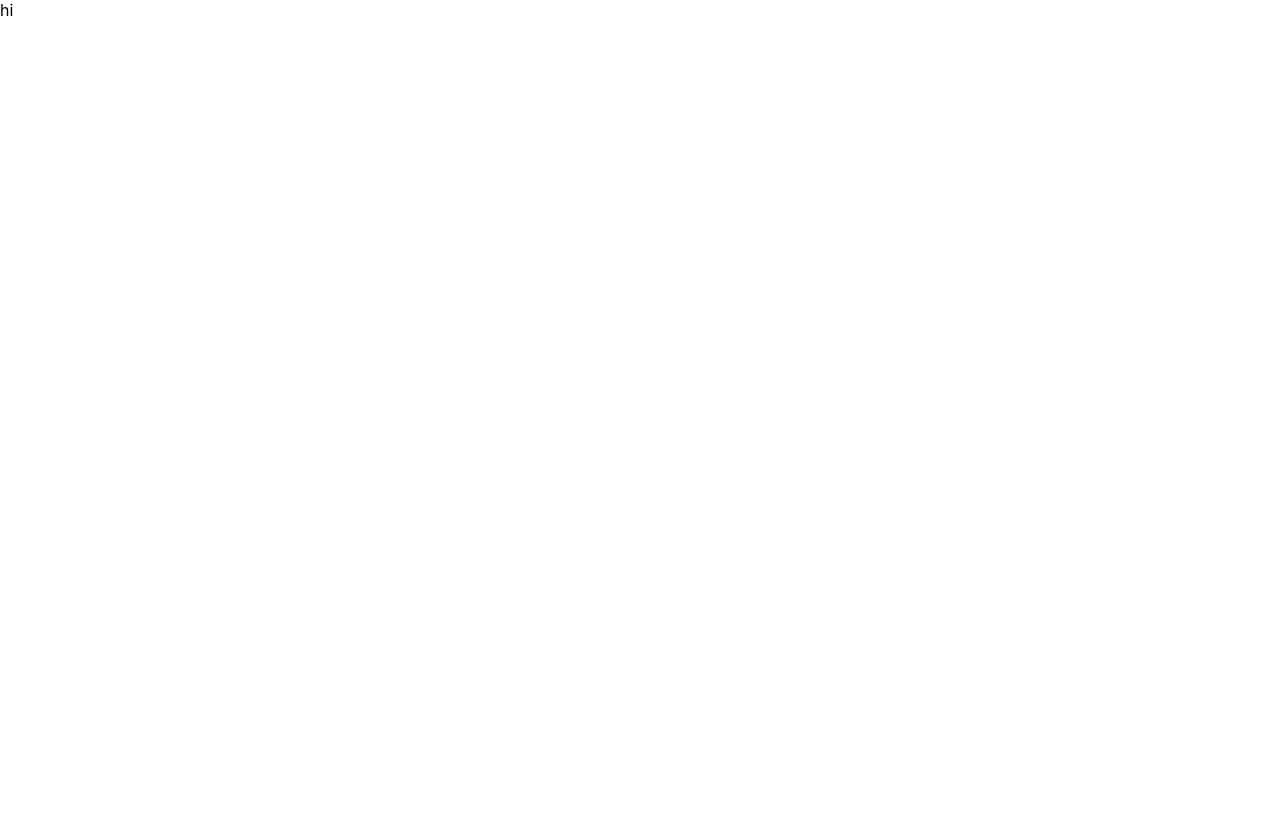
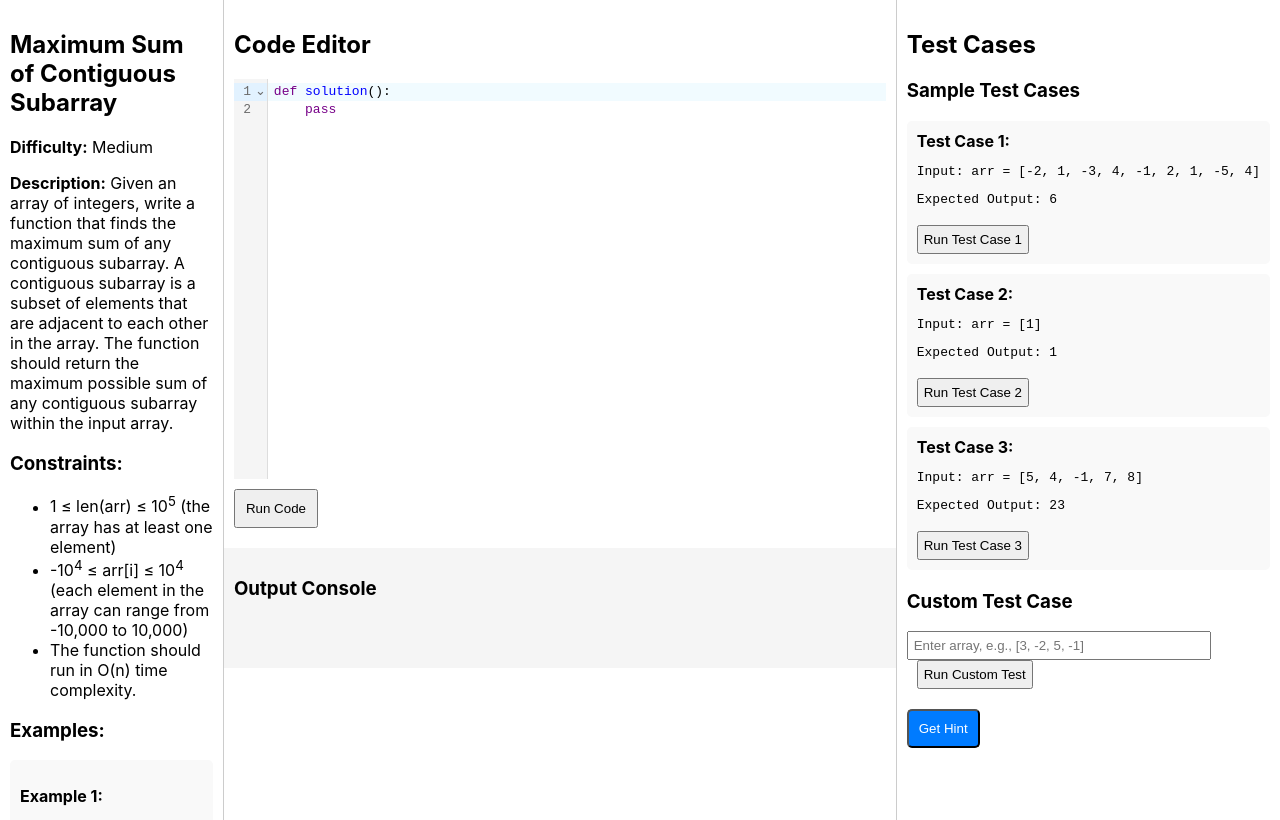
Before and after one commit to tanishabisht/App-LeetcodeAI, a React (Create React App) app: page / in a window 1280 px wide. Built offline with nearby package versions, Linux system fonts and the light colour scheme.

Commit message:
add components and pages

```diff
--- a/package.json
+++ b/package.json
@@ -3,9 +3,12 @@
   "version": "0.1.0",
   "private": true,
   "dependencies": {
+    "@codemirror/lang-python": "^6.1.6",
     "@testing-library/jest-dom": "^5.17.0",
     "@testing-library/react": "^13.4.0",
     "@testing-library/user-event": "^13.5.0",
+    "@uiw/react-codemirror": "^4.23.6",
+    "axios": "^1.7.7",
     "react": "^18.3.1",
     "react-dom": "^18.3.1",
     "react-scripts": "5.0.1",
--- a/src/App.js
+++ b/src/App.js
@@ -1,7 +1,10 @@
+import { CodingPlatform } from './components';
 
 function App() {
   return (
-    <div className="App">hi</div>
+    <div>
+      <CodingPlatform />
+    </div>
   );
 }
 
--- /dev/null
+++ b/src/components/CodeEditor.js
@@ -0,0 +1,27 @@
+import React, { useState } from 'react';
+import CodeMirror from '@uiw/react-codemirror';
+import { python } from '@codemirror/lang-python';
+
+const CodeEditor = ({ executeCode }) => {
+  const [code, setCode] = useState('def solution():\n    pass');
+
+  const handleRun = () => {
+    executeCode(code);
+  };
+
+  return (
+    <div style={{ padding: '10px', overflowY: 'auto' }}>
+      <h2>Code Editor</h2>
+      <CodeMirror
+        value={code}
+        height="400px"
+        extensions={[python()]}
+        onChange={(value) => setCode(value)}
+        placeholder="Write your Python code here..."
+      />
+      <button onClick={handleRun} style={{ padding: '10px', marginTop: '10px' }}>Run Code</button>
+    </div>
+  );
+};
+
+export default CodeEditor;
--- /dev/null
+++ b/src/components/CodingPlatform.js
@@ -0,0 +1,51 @@
+import React, { useState } from 'react';
+import { ProblemStatement, TestCases, CodeEditor } from './index';
+import axios from 'axios';
+
+const CodingPlatform = () => {
+  const [output, setOutput] = useState('');
+
+  // Placeholder function to simulate code execution
+  const executeCode = async (code) => {
+    try {
+      const response = await axios.post('http://127.0.0.1:8000/executeCode', { code });
+      console.log(response)
+      setOutput(response.data.output);
+    } catch (error) {
+      setOutput(`Error: ${error.message}`);
+    }
+  };
+
+  const runTestCase = async (input) => {
+    const code = `def solution():\n    pass`; // Assume code is retrieved from editor
+    try {
+      const response = await axios.post('http://127.0.0.1:8000/runTestCase', {
+        code,
+        test_input: input,
+      });
+      setOutput(response.data.output);
+    } catch (error) {
+      setOutput(`Error: ${error.message}`);
+    }
+  };
+
+  return (
+    <div style={{ display: 'flex', height: '100vh' }}>
+      <div style={{ flex: '1' }}>
+        <ProblemStatement />
+      </div>
+      <div style={{ flex: '3' }}>
+        <CodeEditor executeCode={executeCode} />
+        <div style={{ padding: '10px', background: '#f5f5f5', marginTop: '10px', height: '100px', overflowY: 'auto' }}>
+          <h3>Output Console</h3>
+          <pre>{output}</pre>
+        </div>
+      </div>
+      <div style={{ flex: '1' }}>
+        <TestCases runTestCase={runTestCase} />
+      </div>
+    </div>
+  );
+};
+
+export default CodingPlatform;
--- /dev/null
+++ b/src/components/ProblemStatement.js
@@ -0,0 +1,54 @@
+import React from 'react';
+
+const ProblemStatement = () => {
+  return (
+    <div style={{ padding: '10px', borderRight: '1px solid #ccc', height: '100vh', overflowY: 'auto' }}>
+      <h2>Maximum Sum of Contiguous Subarray</h2>
+      <p><strong>Difficulty:</strong> Medium</p>
+      <p>
+        <strong>Description:</strong> Given an array of integers, write a function that finds the maximum sum of any contiguous subarray.
+        A contiguous subarray is a subset of elements that are adjacent to each other in the array. The function should return the maximum
+        possible sum of any contiguous subarray within the input array.
+      </p>
+
+      <h3>Constraints:</h3>
+      <ul>
+        <li>1 ≤ len(arr) ≤ 10<sup>5</sup> (the array has at least one element)</li>
+        <li>-10<sup>4</sup> ≤ arr[i] ≤ 10<sup>4</sup> (each element in the array can range from -10,000 to 10,000)</li>
+        <li>The function should run in O(n) time complexity.</li>
+      </ul>
+
+      <h3>Examples:</h3>
+      <div style={{ backgroundColor: '#f9f9f9', padding: '10px', borderRadius: '5px' }}>
+        <p><strong>Example 1:</strong></p>
+        <p>
+Input: arr = [-2, 1, -3, 4, -1, 2, 1, -5, 4]
+Output: 6
+Explanation: The contiguous subarray [4, -1, 2, 1] has the maximum sum = 6.
+        </p>
+
+        <p><strong>Example 2:</strong></p>
+        <p>
+Input: arr = [1]
+Output: 1
+Explanation: The only element itself is the maximum sum.
+        </p>
+
+        <p><strong>Example 3:</strong></p>
+        <p>
+Input: arr = [5, 4, -1, 7, 8]
+Output: 23
+Explanation: The entire array [5, 4, -1, 7, 8] has the maximum sum = 23.
+        </p>
+      </div>
+
+      <h3>Hints:</h3>
+      <ul>
+        <li>Consider using Kadane's algorithm to solve this problem in O(n) time.</li>
+        <li>If all numbers are negative, the maximum sum is the largest single element.</li>
+      </ul>
+    </div>
+  );
+};
+
+export default ProblemStatement;
--- /dev/null
+++ b/src/components/TestCases.js
@@ -0,0 +1,100 @@
+import React, { useState } from 'react';
+
+const TestCases = ({ runTestCase }) => {
+  const [customInput, setCustomInput] = useState('');
+  const [hintIndex, setHintIndex] = useState(0);
+
+  const hints = [
+    "Hint 1: This problem can be solved in linear time using Kadane's algorithm.",
+    "Hint 2: Try to keep track of the maximum sum encountered so far and reset when encountering negative sums.",
+    "Hint 3: If all elements in the array are negative, the maximum subarray sum is the largest single element.",
+  ];
+
+  const handleRunSampleTest = (input) => {
+    runTestCase(input);
+  };
+
+  const handleRunCustomTest = () => {
+    if (customInput) {
+      runTestCase(customInput);
+    }
+  };
+
+  const showNextHint = () => {
+    // Show the next hint by increasing the hint index up to the length of hints array
+    setHintIndex((prevIndex) => Math.min(prevIndex + 1, hints.length));
+  };
+
+  return (
+    <div style={{ padding: '10px', borderLeft: '1px solid #ccc', height: '100vh', overflowY: 'auto' }}>
+      <h2>Test Cases</h2>
+
+      <div style={{ marginBottom: '20px' }}>
+        <h3>Sample Test Cases</h3>
+        <div style={{ backgroundColor: '#f9f9f9', padding: '10px', borderRadius: '5px', marginBottom: '10px' }}>
+          <strong>Test Case 1:</strong>
+          <pre>Input: arr = [-2, 1, -3, 4, -1, 2, 1, -5, 4]</pre>
+          <pre>Expected Output: 6</pre>
+          <button onClick={() => handleRunSampleTest('[-2, 1, -3, 4, -1, 2, 1, -5, 4]')} style={{ padding: '5px', marginTop: '5px' }}>
+            Run Test Case 1
+          </button>
+        </div>
+
+        <div style={{ backgroundColor: '#f9f9f9', padding: '10px', borderRadius: '5px', marginBottom: '10px' }}>
+          <strong>Test Case 2:</strong>
+          <pre>Input: arr = [1]</pre>
+          <pre>Expected Output: 1</pre>
+          <button onClick={() => handleRunSampleTest('[1]')} style={{ padding: '5px', marginTop: '5px' }}>
+            Run Test Case 2
+          </button>
+        </div>
+
+        <div style={{ backgroundColor: '#f9f9f9', padding: '10px', borderRadius: '5px' }}>
+          <strong>Test Case 3:</strong>
+          <pre>Input: arr = [5, 4, -1, 7, 8]</pre>
+          <pre>Expected Output: 23</pre>
+          <button onClick={() => handleRunSampleTest('[5, 4, -1, 7, 8]')} style={{ padding: '5px', marginTop: '5px' }}>
+            Run Test Case 3
+          </button>
+        </div>
+      </div>
+
+      <div style={{ marginBottom: '20px' }}>
+        <h3>Custom Test Case</h3>
+        <input
+          type="text"
+          value={customInput}
+          onChange={(e) => setCustomInput(e.target.value)}
+          placeholder="Enter array, e.g., [3, -2, 5, -1]"
+          style={{ width: '80%', padding: '5px' }}
+        />
+        <button onClick={handleRunCustomTest} style={{ padding: '5px', marginLeft: '10px' }}>
+          Run Custom Test
+        </button>
+      </div>
+
+      <div style={{ marginTop: '20px' }}>
+        <button
+          onClick={showNextHint}
+          style={{ padding: '10px', backgroundColor: '#007bff', color: 'white', borderRadius: '5px' }}
+          disabled={hintIndex >= hints.length} // Disable if no more hints
+        >
+          {hintIndex < hints.length ? 'Get Hint' : 'No More Hints'}
+        </button>
+
+        {hintIndex > 0 && (
+          <div style={{ marginTop: '10px', backgroundColor: '#f1f1f1', padding: '10px', borderRadius: '5px' }}>
+            <h3>Hints</h3>
+            <ul>
+              {hints.slice(0, hintIndex).map((hint, index) => (
+                <li key={index}>{hint}</li>
+              ))}
+            </ul>
+          </div>
+        )}
+      </div>
+    </div>
+  );
+};
+
+export default TestCases;
--- /dev/null
+++ b/src/components/index.js
@@ -0,0 +1,5 @@
+export { default as ProblemStatement } from './ProblemStatement'
+export { default as TestCases } from './TestCases'
+export { default as CodeEditor } from './CodeEditor'
+
+export { default as CodingPlatform } from './CodingPlatform'
```
Also changed, not shown: 1 other file (tests, documents, lock files or other folders).
